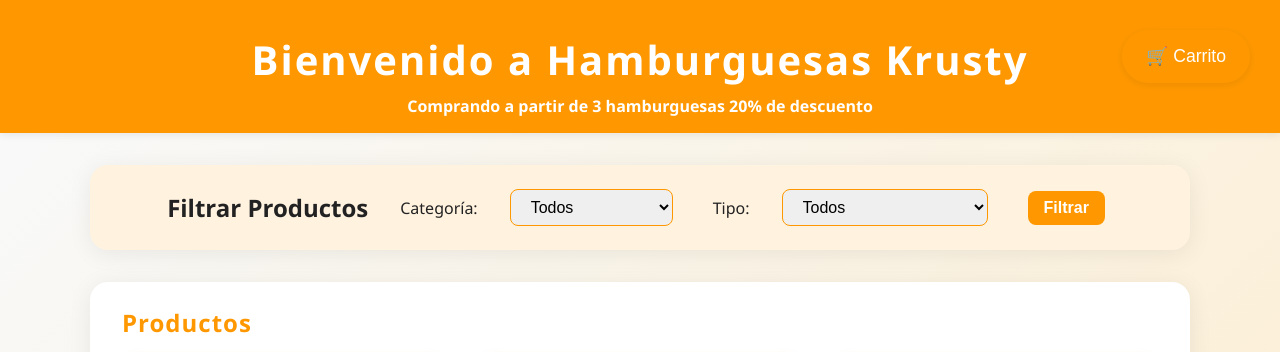
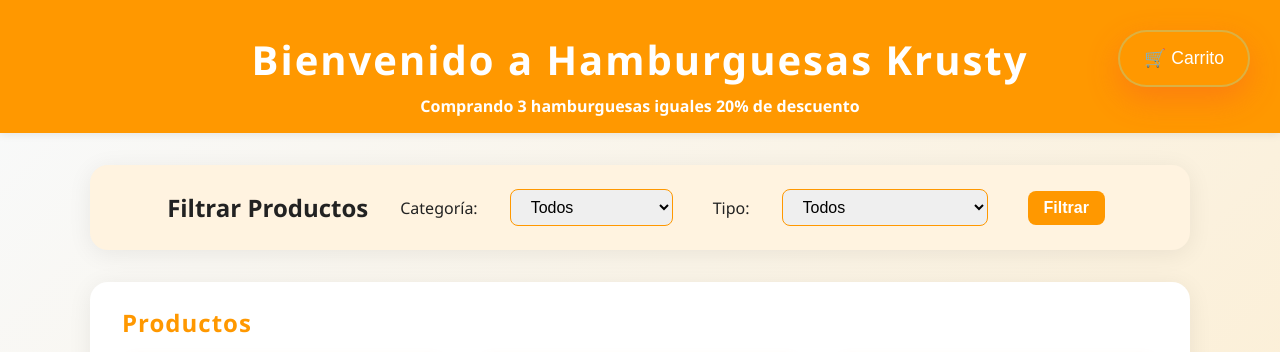
Before and after one commit to nicovzqz/Hamburguesas-Krusty, a plain HTML site: page index.html in a window 1280 px wide. Shown: the top 352 px of the page. Drawn offline with Linux system fonts and the light colour scheme; some packages are replaced by stand-ins of ours; a script that the page names is missing.

Commit message:
fixcolor

```diff
--- a/index.html
+++ b/index.html
@@ -12,7 +12,7 @@
             <h1>Bienvenido a Hamburguesas Krusty</h1>
             <nav>
                 <ul>
-                <li><a href="#productos">Comprando a partir de 3 hamburguesas 20% de descuento</a></li>
+                    <li><a href="#productos">Comprando 3 hamburguesas iguales 20% de descuento</a></li>
 
                 </ul>
             </nav>
@@ -50,7 +50,7 @@
             <div id="lista-productos"></div>
         </section>
 
-    <button id="abrir-carrito" style="position:fixed;top:30px;right:30px;z-index:1001;background:#ff9800;color:#fff;border:none;padding:1rem 1.5rem;border-radius:50px;font-size:1.1rem;cursor:pointer;box-shadow:0 2px 8px rgba(0,0,0,0.08);">🛒 Carrito</button>
+        <button id="abrir-carrito" style="position:fixed;top:30px;right:30px;z-index:1001;background:#ff9800;color:#fff;border:2px solid rgba(165, 214, 167, 0.4);padding:1rem 1.5rem;border-radius:50px;font-size:1.1rem;cursor:pointer;box-shadow:0 12px 32px rgba(244, 67, 54, 0.3);">🛒 Carrito</button>
 
         <div id="modal-carrito" class="modal">
         <div class="modal-contenido" style="max-width:500px;">
```
Lines whose indentation alone changed are shown as unchanged.
